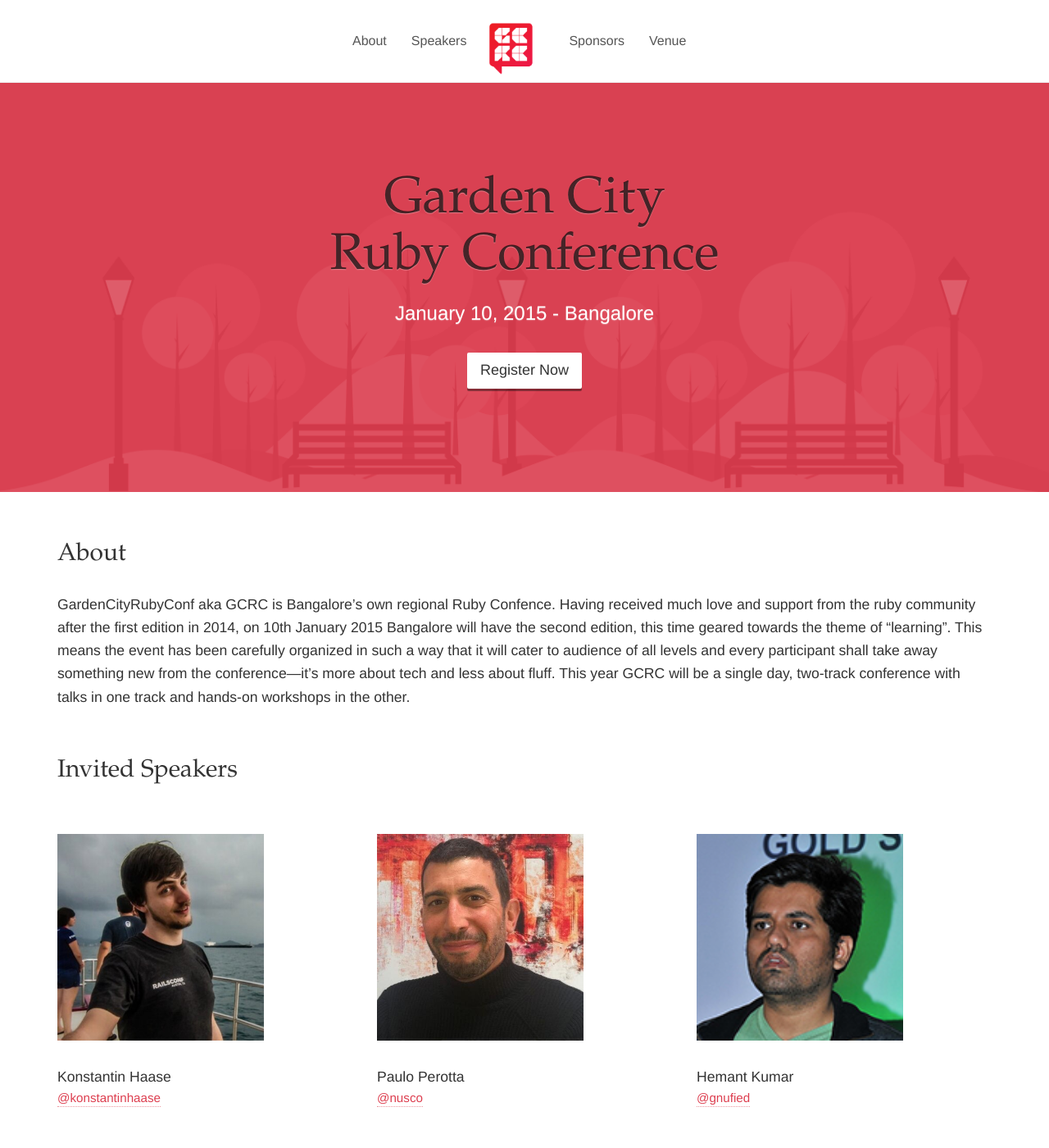
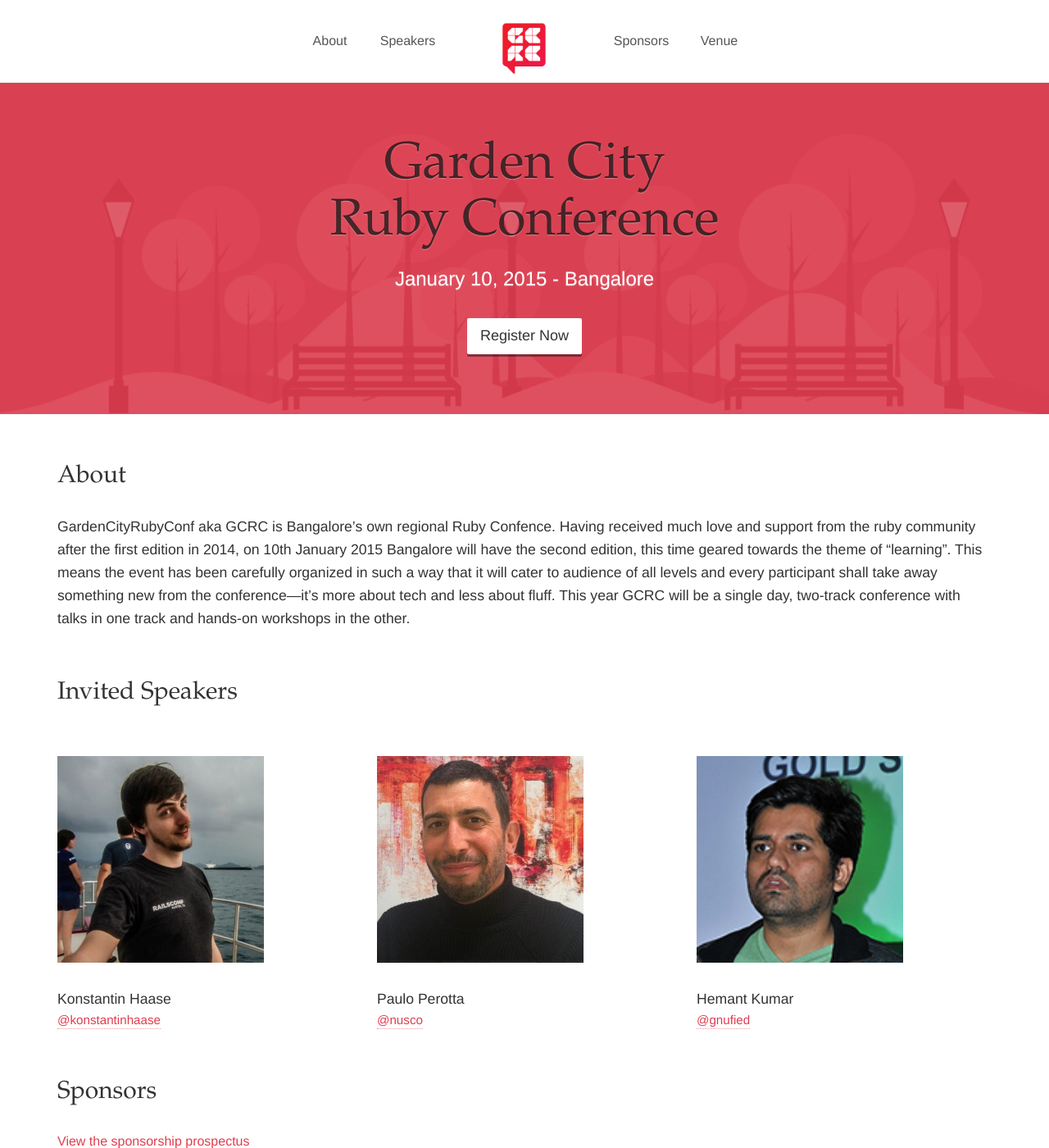
Before and after one commit to GardenCityRuby/GCRC2015, a Jekyll site: the page built from index.html, in a window 1280 px wide and 1400 px high. Shown: the whole window at 82% size. Built offline with Jekyll 4.4.1, drawn with Linux system fonts in a browser that asks for light colours.

Commit message:
Fix navigation position
- CENTER ALL THE THINGS!

```diff
--- a/css/styles.scss
+++ b/css/styles.scss
@@ -34,6 +34,10 @@
   margin: 20px auto;
 }
 
+.navbar > .container .navbar-brand { margin-left: 0; }
+
+.full-width { width: 100%; }
+
 .navbar-brand{
   margin-top: -20px;
 
@@ -46,7 +50,6 @@
   float: none;
   margin: 0 auto;
   text-align: center;
-  max-width: 450px;
 
   li {
     text-align: center;
@@ -54,6 +57,13 @@
     a {
       font-size: 1em;
       font-weight: 300;
+    }
+
+    @media (min-width: 768px) {
+      padding-left: 0;
+      padding-right: 0;
+
+      a { padding: 40px 0px; }
     }
   }
 
@@ -78,12 +88,17 @@
 
   .jumbotron {
     background: url('../images/park.png') no-repeat;
-    min-height:500px;
+    min-height: 400px;
     text-align: center;
     background-color: #d94152;
-    padding-top: 90px;
     background-position: bottom;
     background-size: contain;
+
+    @media(max-width: 768px) {
+      min-height: 300px;
+      background-position: 30%;
+      background-size: cover;
+    }
   }
 
   h1, h2 {
--- a/index.html
+++ b/index.html
@@ -32,18 +32,30 @@
 
     <!-- desktop nav -->
     <div class="visible-sm-block visible-md-block visible-lg-block">
-      <div id="gcrc-navbar">
-        <ul class="nav navbar-nav">
-          <li><a href="#about">About</a></li>
-          <li><a href="#speakers">Speakers</a></li>
-          <li>
-            <a class="navbar-brand" href="#">
-              <img src="images/gcrc.png" alt="" class="nav-logo" />
-            </a>
-          </li>
-          <li><a href="#sponsors">Sponsors</a></li>
-          <li><a href="#venue">Venue</a></li>
-        </ul>
+      <div id="row">
+        <div class="col-sm-8 col-sm-offset-2 col-md-6 col-md-offset-3">
+          <div class="row">
+            <ul class="nav navbar-nav">
+              <li class="col-sm-2">
+                <a href="#about">About</a>
+              </li>
+              <li class="col-sm-2">
+                <a href="#speakers">Speakers</a>
+              </li>
+              <li class="col-sm-4">
+                <a class="navbar-brand full-width" href="#">
+                  <img src="images/gcrc.png" alt="" class="nav-logo" />
+                </a>
+              </li>
+              <li class="col-sm-2">
+                <a href="#sponsors">Sponsors</a>
+              </li>
+              <li class="col-sm-2">
+                <a href="#venue">Venue</a>
+              </li>
+            </ul>
+          </div>
+        </div>
       </div><!--/.navbar-collapse -->
     </div>
   </div>
@@ -69,7 +81,6 @@
 <section class="about">
   <div class="container">
     <h2 class="section-title">About</h2>
-    <span id="speakers"></span>
     <p>
     GardenCityRubyConf aka GCRC is Bangalore’s own regional Ruby Confence.
     Having received much love and support from the ruby community after the
@@ -81,6 +92,7 @@
     GCRC will be a single day, two-track conference with talks in one track and
     hands-on workshops in the other.
     </p>
+    <span id="speakers"></span>
   </div>
 </section>
 
@@ -111,8 +123,8 @@
       <div class="col-xs-6 col-sm-4">
         <div class="speaker">
           <img src="images/speakers/hemant.png" alt="Hemant Kumar">
+          <p class='speaker-name'>Hemant Kumar</p>
           <span id="sponsors"></span>
-          <p class='speaker-name'>Hemant Kumar</p>
           <p class='speaker-twitter'>
           <a href="https://twitter.com/gnufied" target="_blank">@gnufied</a>
           </p>
```
